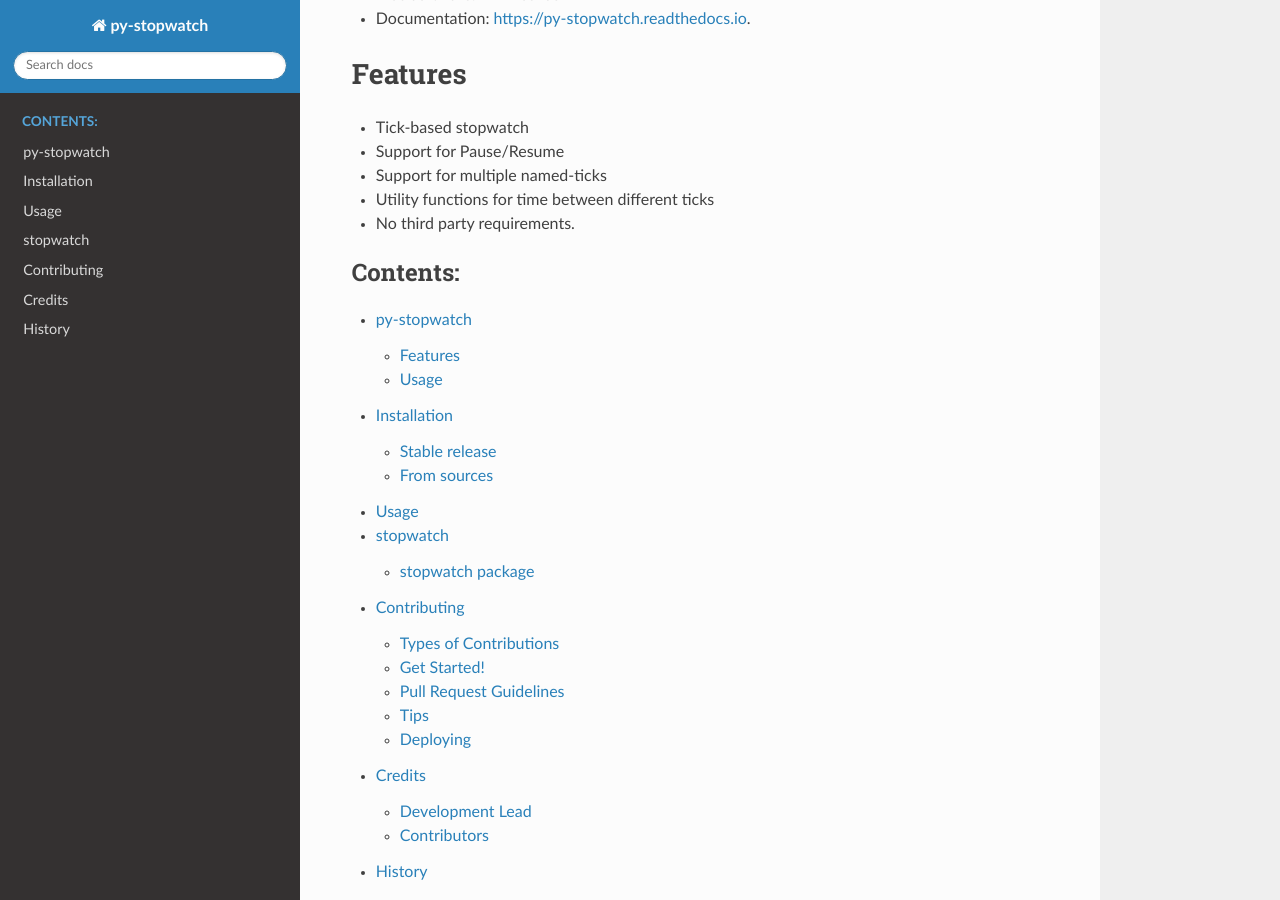
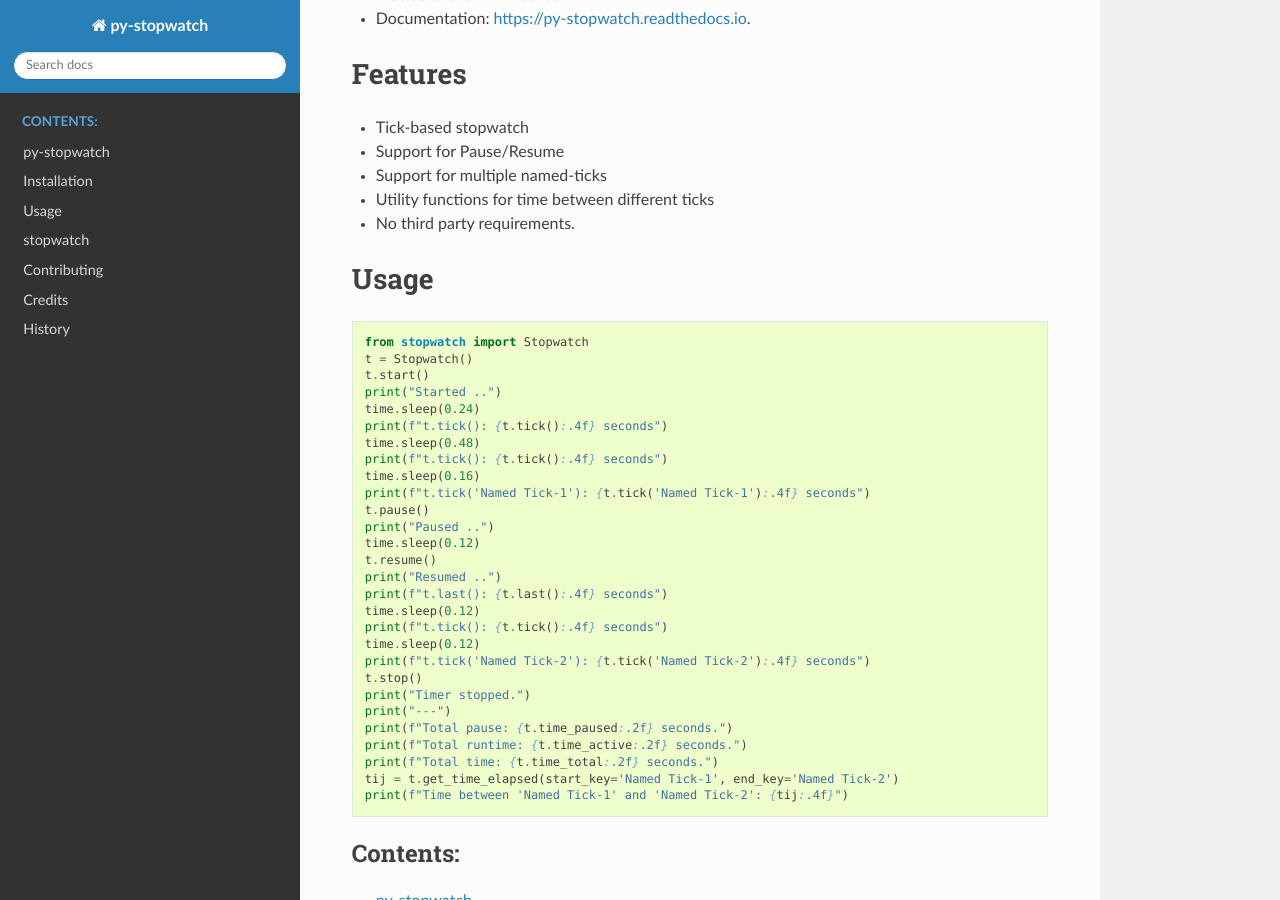
Before and after one commit to hrishikeshrt/py_stopwatch, a Sphinx documentation site: the page built from docs/index.rst, in a window 1280 px wide and 900 px high, scrolled down 269 px. Built offline with Sphinx 7.4.7 and the Read the Docs theme 3.1.0, drawn with Linux system fonts in a browser that asks for light colours.

Commit message:
docs: update documentation and include usage on homepage

```diff
--- a/README.rst
+++ b/README.rst
@@ -72,5 +72,5 @@ Usage
     print(f"Total pause: {t.time_paused:.2f} seconds.")
     print(f"Total runtime: {t.time_active:.2f} seconds.")
     print(f"Total time: {t.time_total:.2f} seconds.")
-    tij = t.time_elapsed(start_name='Named Tick-1', end_name='Named Tick-2')
+    tij = t.get_time_elapsed(start_key='Named Tick-1', end_key='Named Tick-2')
     print(f"Time between 'Named Tick-1' and 'Named Tick-2': {tij:.4f}")
--- a/USAGE.rst
+++ b/USAGE.rst
@@ -29,5 +29,5 @@ Usage
     print(f"Total pause: {t.time_paused:.2f} seconds.")
     print(f"Total runtime: {t.time_active:.2f} seconds.")
     print(f"Total time: {t.time_total:.2f} seconds.")
-    tij = t.time_elapsed(start_name='Named Tick-1', end_name='Named Tick-2')
+    tij = t.get_time_elapsed(start_key='Named Tick-1', end_key='Named Tick-2')
     print(f"Time between 'Named Tick-1' and 'Named Tick-2': {tij:.4f}")
--- a/docs/index.rst
+++ b/docs/index.rst
@@ -40,6 +40,7 @@ Features
 * Utility functions for time between different ticks
 * No third party requirements.
 
+.. include:: ../USAGE.rst
 
 .. toctree::
    :maxdepth: 2
```
